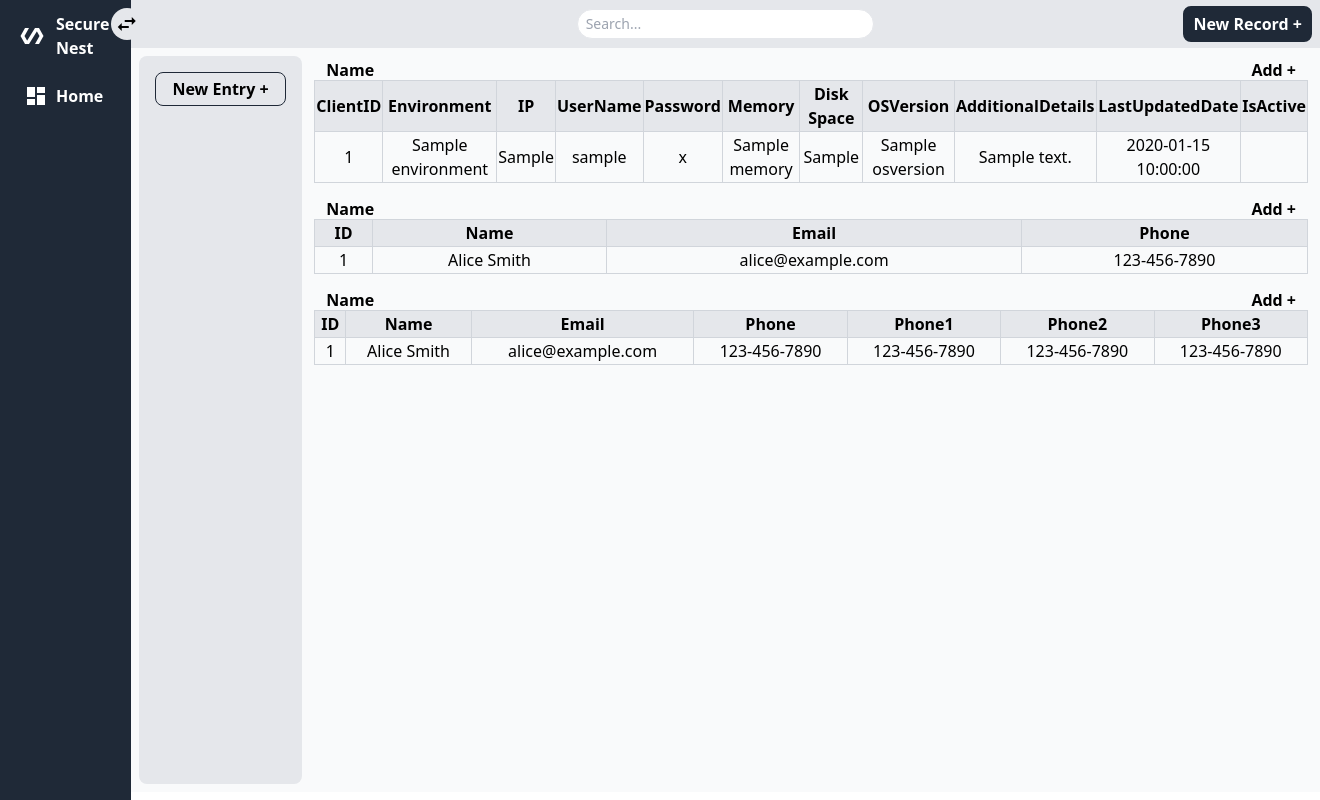
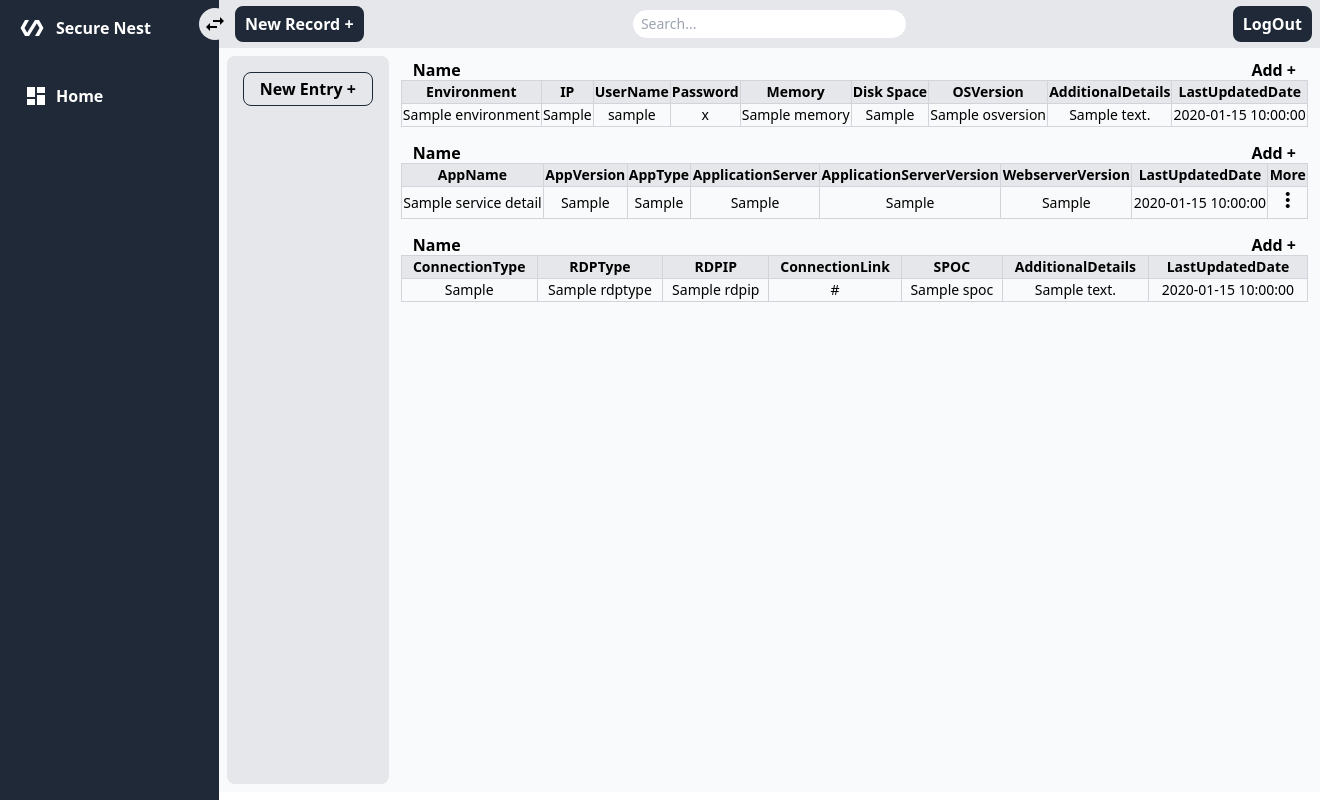
Before and after one commit to vishwa75/SecureNest, a PHP site: the page made by app/Views/homeView.php in a window 1320 px wide. Run offline with PHP 8.4, Linux system fonts and the light colour scheme; the template is opened without the code that fills it: most values are stand-ins (such as "Sample title", 1, 10 or a date in 2020); data that the repository does not hold is empty.

Commit message:
recode dropdown, node module, dbData.txt -- add

```diff
--- a/app/Controllers/HomeController.php
+++ b/app/Controllers/HomeController.php
@@ -3,15 +3,21 @@
 namespace App\Controllers;
 
 use App\Models\ServerDetailsModel;
+use App\Models\ServiceDetailsModel;
+use App\Models\ConnectivityDetailsModel;
 
 class HomeController extends BaseController
 {
     public function index(): string
     {
         $serverDetails = new ServerDetailsModel();
+        $ServiceDetails = new ServiceDetailsModel();
+        $ConnectivityDetails = new ConnectivityDetailsModel();
 
         $viewObject = [
             'serverDetails' => $serverDetails->findAll(),
+            'serviceDetails' => $ServiceDetails->findAll(),
+            'connectivityDetails' => $ConnectivityDetails->findAll()
         ];
 
         return view('homeView', $viewObject);
--- a/app/Views/homeView.php
+++ b/app/Views/homeView.php
@@ -13,10 +13,9 @@
                             <div class="ml-3">Name</div>
                             <div class="mr-3">Add +</div>
                         </div>
-                        <table class="table-auto w-full text-left border-collapse border border-gray-300">
+                        <table class="table-auto w-full text-left border-collapse border border-gray-300 overflow-x-auto">
                             <thead>
-                                <tr class="bg-gray-200 text-center">
-                                    <th class="border border-gray-300">ClientID</th>
+                                <tr class="bg-gray-200 text-center font-light text-sm">
                                     <th class="border border-gray-300">Environment</th>
                                     <th class="border border-gray-300">IP</th>
                                     <th class="border border-gray-300">UserName</th>
@@ -26,13 +25,11 @@
                                     <th class="border border-gray-300">OSVersion</th>
                                     <th class="border border-gray-300">AdditionalDetails</th>
                                     <th class="border border-gray-300">LastUpdatedDate</th>
-                                    <th class="border border-gray-300">IsActive</th>
                                 </tr>
                             </thead>
                             <tbody>
                             <?php foreach ($serverDetails as $server): ?>
-                                <tr class="text-center">
-                                    <td class="border border-gray-300"><?= $server['ClientID'] ?></td>
+                                <tr class="text-center text-sm font-normal hover:bg-gray-100">
                                     <td class="border border-gray-300"><?= $server['Environment'] ?></td>
                                     <td class="border border-gray-300"><?= $server['IP'] ?></td>
                                     <td class="border border-gray-300"><?= $server['UserName'] ?></td>
@@ -42,7 +39,6 @@
                                     <td class="border border-gray-300"><?= $server['OSVersion'] ?></td>
                                     <td class="border border-gray-300"><?= $server['AdditionalDetails'] ?></td>
                                     <td class="border border-gray-300"><?= $server['LastUpdatedDate'] ?></td>
-                                    <td class="border border-gray-300"><?= $server['IsActive'] ?></td>
                                 </tr>
                             <?php endforeach; ?>
                             </tbody>
@@ -55,24 +51,42 @@
                             <div class="ml-3">Name</div>
                             <div class="mr-3">Add +</div>
                         </div>
-                        <table class="table-auto w-full text-left border-collapse border border-gray-300">
+                        <table class="table-auto w-full text-left border-collapse border border-gray-300 overflow-x-auto">
                             <thead>
-                                <tr class="bg-gray-200 text-center">
-                                    <th class="border border-gray-300">ID</th>
-                                    <th class="border border-gray-300">Name</th>
-                                    <th class="border border-gray-300">Email</th>
-                                    <th class="border border-gray-300">Phone</th>
+                                <tr class="bg-gray-200 text-center font-light text-sm">
+                                    <th class="border border-gray-300">AppName</th>
+                                    <th class="border border-gray-300">AppVersion</th>
+                                    <th class="border border-gray-300">AppType</th>
+                                    <th class="border border-gray-300">ApplicationServer</th>
+                                    <th class="border border-gray-300">ApplicationServerVersion</th>
+                                    <th class="border border-gray-300">WebserverVersion</th>
+                                    <!-- <th class="border border-gray-300">AppDependency</th> -->
+                                    <!-- <th class="border border-gray-300">AdditionalDetails</th> -->
+                                    <th class="border border-gray-300">LastUpdatedDate</th>
+                                    <th class="border border-gray-300">More</th>
                                 </tr>
                             </thead>
                             <tbody>
-                                <tr class="text-center">
-                                    <td class="border border-gray-300">1</td>
-                                    <td class="border border-gray-300">Alice Smith</td>
-                                    <td class="border border-gray-300">alice@example.com</td>
-                                    <td class="border border-gray-300">123-456-7890</td>
-                                </tr>
+                            <?php foreach ($serviceDetails as $index => $service): ?>
+        <tr class="text-center text-sm font-normal hover:bg-gray-100" id="row-<?= $index ?>" data-index="<?= $index ?>">
+            <td class="border border-gray-300"><?= $service['AppName'] ?></td>
+            <td class="border border-gray-300"><?= $service['AppVersion'] ?></td>
+            <td class="border border-gray-300"><?= $service['AppType'] ?></td>
+            <td class="border border-gray-300"><?= $service['ApplicationServer'] ?></td>
+            <td class="border border-gray-300"><?= $service['ApplicationServerVersion'] ?></td>
+            <td class="border border-gray-300"><?= $service['WebserverVersion'] ?></td>
+            <td class="border border-gray-300"><?= $service['LastUpdatedDate'] ?></td>
+            <td class="border border-gray-300 hover:bg-gray-400">
+                <i class="material-icons cursor-pointer" data-toggle="row-<?= $index ?>">more_vert</i>
+            </td>
+        </tr>
+        <tr id="toggle-row-<?= $index ?>" class="toggle-row" style="display: none;">
+            <td colspan="8">
+                <div class="h-6 w-full bg-red-600"></div>
+            </td>
+        </tr>
+    <?php endforeach; ?>
 
-                                <!-- Add more rows as needed -->
                             </tbody>
                         </table>
                     </div>
@@ -82,34 +96,47 @@
                             <div class="ml-3">Name</div>
                             <div class="mr-3">Add +</div>
                         </div>
-                        <table class="table-auto w-full text-left border-collapse border border-gray-300">
+                        <table class="table-auto w-full text-left border-collapse border border-gray-300 overflow-x-auto">
                             <thead>
-                                <tr class="bg-gray-200 text-center">
-                                    <th class="border border-gray-300">ID</th>
-                                    <th class="border border-gray-300">Name</th>
-                                    <th class="border border-gray-300">Email</th>
-                                    <th class="border border-gray-300">Phone</th>
-                                    <th class="border border-gray-300">Phone1</th>
-                                    <th class="border border-gray-300">Phone2</th>
-                                    <th class="border border-gray-300">Phone3</th>
+                                <tr class="bg-gray-200 text-center font-light text-sm">
+                                    <th class="border border-gray-300">ConnectionType</th>
+                                    <th class="border border-gray-300">RDPType</th>
+                                    <th class="border border-gray-300">RDPIP</th>
+                                    <th class="border border-gray-300">ConnectionLink</th>
+                                    <th class="border border-gray-300">SPOC</th>
+                                    <th class="border border-gray-300">AdditionalDetails</th>
+                                    <th class="border border-gray-300">LastUpdatedDate</th>
                                 </tr>
                             </thead>
                             <tbody>
-                                <tr class="text-center">
-                                    <td class="border border-gray-300">1</td>
-                                    <td class="border border-gray-300">Alice Smith</td>
-                                    <td class="border border-gray-300">alice@example.com</td>
-                                    <td class="border border-gray-300">123-456-7890</td>
-                                    <td class="border border-gray-300">123-456-7890</td>
-                                    <td class="border border-gray-300">123-456-7890</td>
-                                    <td class="border border-gray-300">123-456-7890</td>
+                            <?php foreach ($connectivityDetails as $connectivity): ?>
+                                <tr class="text-center text-sm font-normal hover:bg-gray-100">
+                                    <td class="border border-gray-300"><?= $connectivity['ConnectionType'] ?></td>
+                                    <td class="border border-gray-300"><?= $connectivity['RDPType'] ?></td>
+                                    <td class="border border-gray-300"><?= $connectivity['RDPIP'] ?></td>
+                                    <td class="border border-gray-300"><?= $connectivity['ConnectionLink'] ?></td>
+                                    <td class="border border-gray-300"><?= $connectivity['SPOC'] ?></td>
+                                    <td class="border border-gray-300"><?= $connectivity['AdditionalDetails'] ?></td>
+                                    <td class="border border-gray-300"><?= $connectivity['LastUpdatedDate'] ?></td>
                                 </tr>
-
-                                <!-- Add more rows as needed -->
+                            <?php endforeach; ?>
                             </tbody>
                         </table>
                     </div>
                 </div>
 </div>
 
+<script>
+    $(document).ready(function() {
+        // Initialize the rows
+        $('.material-icons').click(function() {
+            var index = $(this).data('toggle');
+            var toggleRow = $('#toggle-row-' + index);
+
+            // Toggle the visibility of the row
+            toggleRow.toggle();
+        });
+    });
+</script>
+
 <?= $this->endSection(); ?>
--- a/app/Views/layout.php
+++ b/app/Views/layout.php
@@ -6,6 +6,7 @@
     <title><?= isset($title) ? $title : 'Secure Nest'; ?></title>
     <link rel="stylesheet" href="<?=base_url()?>css/output.css?v=1.0">
     <script src="<?=base_url()?>js/alpine.min.js" defer></script>
+    <script src="<?=base_url()?>js/jquery-3.7.1.min.js" defer></script>
     <link rel="stylesheet" href="https://fonts.googleapis.com/icon?family=Material+Icons">
     <style>
         body {
--- a/app/Views/navbar.php
+++ b/app/Views/navbar.php
@@ -1,12 +1,16 @@
 <div class="grid grid-cols-3 items-center h-12 bg-gray-200 pt-1 pb-1 w-full">
-    <div></div>
+<div class="flex justify-start ml-2">
+        <div class="border-2 border-gray-800 bg-gray-800 text-white font-semibold py-1 px-2 mx-2 text-center rounded-lg hover:text-gray-800 hover:bg-gray-200">
+            New Record +
+        </div>
+    </div>
     <div class="flex justify-center items-center">
         <input type="text" id="searchVal" name="bank" placeholder="Search..." value=""
                class="border w-3/4 px-2 py-1 rounded-full text-sm transition duration-300">
     </div>
     <div class="flex justify-end">
         <div class="border-2 border-gray-800 bg-gray-800 text-white font-semibold py-1 px-2 mx-2 text-center rounded-lg hover:text-gray-800 hover:bg-gray-200">
-            New Record +
+            LogOut
         </div>
     </div>
 </div>
--- a/public/css/output.css
+++ b/public/css/output.css
@@ -621,8 +621,8 @@
   margin-right: 0.5rem;
 }
 
-.mt-16 {
-  margin-top: 4rem;
+.ml-2 {
+  margin-left: 0.5rem;
 }
 
 .ml-3 {
@@ -669,20 +669,20 @@
   height: 1.25rem;
 }
 
+.h-6 {
+  height: 1.5rem;
+}
+
+.h-full {
+  height: 100%;
+}
+
 .max-h-screen {
   max-height: 100vh;
 }
 
 .w-20 {
   width: 5rem;
-}
-
-.w-56 {
-  width: 14rem;
-}
-
-.w-full {
-  width: 100%;
 }
 
 .w-3\/4 {
@@ -695,6 +695,14 @@
 
 .w-48 {
   width: 12rem;
+}
+
+.w-56 {
+  width: 14rem;
+}
+
+.w-full {
+  width: 100%;
 }
 
 .flex-grow {
@@ -729,6 +737,10 @@
   align-items: center;
 }
 
+.justify-start {
+  justify-content: flex-start;
+}
+
 .justify-end {
   justify-content: flex-end;
 }
@@ -747,32 +759,36 @@
   margin-left: calc(0.5rem * calc(1 - var(--tw-space-x-reverse)));
 }
 
+.space-y-2 > :not([hidden]) ~ :not([hidden]) {
+  --tw-space-y-reverse: 0;
+  margin-top: calc(0.5rem * calc(1 - var(--tw-space-y-reverse)));
+  margin-bottom: calc(0.5rem * var(--tw-space-y-reverse));
+}
+
 .space-y-4 > :not([hidden]) ~ :not([hidden]) {
   --tw-space-y-reverse: 0;
   margin-top: calc(1rem * calc(1 - var(--tw-space-y-reverse)));
   margin-bottom: calc(1rem * var(--tw-space-y-reverse));
 }
 
-.space-y-2 > :not([hidden]) ~ :not([hidden]) {
-  --tw-space-y-reverse: 0;
-  margin-top: calc(0.5rem * calc(1 - var(--tw-space-y-reverse)));
-  margin-bottom: calc(0.5rem * var(--tw-space-y-reverse));
+.overflow-auto {
+  overflow: auto;
 }
 
-.overflow-auto {
-  overflow: auto;
+.overflow-x-auto {
+  overflow-x: auto;
 }
 
 .rounded-full {
   border-radius: 9999px;
 }
 
+.rounded-lg {
+  border-radius: 0.5rem;
+}
+
 .rounded-md {
   border-radius: 0.375rem;
-}
-
-.rounded-lg {
-  border-radius: 0.5rem;
 }
 
 .border {
@@ -864,14 +880,22 @@
   text-align: center;
 }
 
+.text-base {
+  font-size: 1rem;
+  line-height: 1.5rem;
+}
+
 .text-sm {
   font-size: 0.875rem;
   line-height: 1.25rem;
 }
 
-.text-base {
-  font-size: 1rem;
-  line-height: 1.5rem;
+.font-light {
+  font-weight: 300;
+}
+
+.font-normal {
+  font-weight: 400;
 }
 
 .font-semibold {
```
Also changed, not shown: other parts of public/css/output.css (+43 -47 lines), app/Models/ConnectivityDetailsModel.php (added, +18 -0 lines), app/Models/ServiceDetailsModel.php (added, +18 -0 lines), app/dbData.txt (added, +88 -0 lines), 1 other file.
